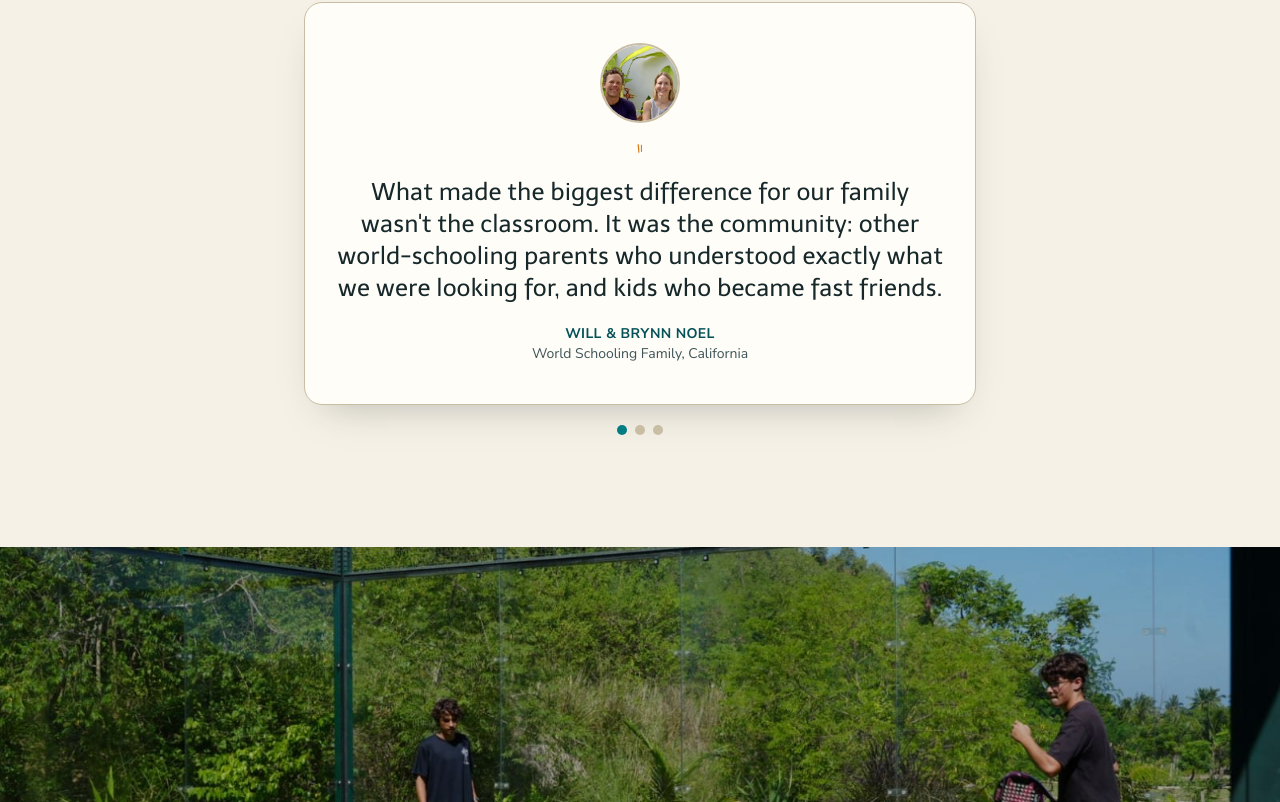
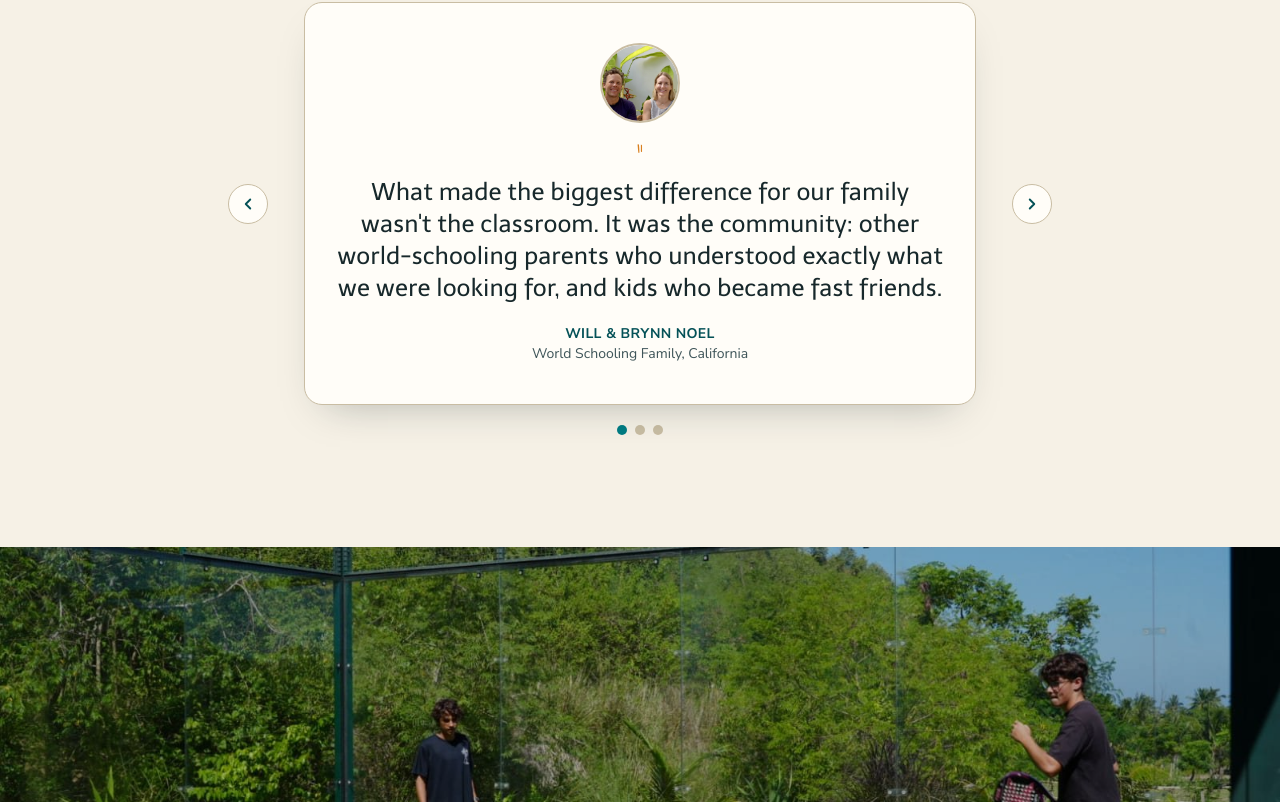
Before and after one commit to rebeccakfurness-boop/selongbayschool, a Next.js app: page / in a window 1280 px wide. Shown: the part 2746-3548 px from the top of the page. Built offline with nearby package versions, Linux system fonts and the light colour scheme; no server answers.

Commit message:
Add arrow navigation and swipe support to testimonials carousel
- Desktop/tablet: prev/next arrow buttons beside the card
- Mobile: swipe left/right to change testimonial, with a
  "Swipe to see more · x of y" hint since the dots alone weren't
  making it obvious there were multiple entries

```diff
--- a/src/components/Testimonials.tsx
+++ b/src/components/Testimonials.tsx
@@ -1,16 +1,56 @@
 'use client';
 
 import Image from 'next/image';
-import { useState } from 'react';
+import { useRef, useState } from 'react';
 import { testimonials } from '@/lib/site-content';
+
+const SWIPE_THRESHOLD = 50;
 
 export default function Testimonials() {
   const [index, setIndex] = useState(0);
   const testimonial = testimonials[index];
+  const touchStartX = useRef<number | null>(null);
+
+  const goTo = (i: number) => setIndex((i + testimonials.length) % testimonials.length);
+  const goPrev = () => goTo(index - 1);
+  const goNext = () => goTo(index + 1);
+
+  const handleTouchStart = (e: React.TouchEvent) => {
+    touchStartX.current = e.touches[0].clientX;
+  };
+
+  const handleTouchEnd = (e: React.TouchEvent) => {
+    if (touchStartX.current === null) return;
+    const delta = e.changedTouches[0].clientX - touchStartX.current;
+    if (delta > SWIPE_THRESHOLD) {
+      goPrev();
+    } else if (delta < -SWIPE_THRESHOLD) {
+      goNext();
+    }
+    touchStartX.current = null;
+  };
 
   return (
     <div className="mx-auto max-w-2xl text-center">
-      <div className="rounded-md border border-sand-line bg-paper px-8 py-10 shadow-soft transition-opacity duration-300">
+      <div className="relative">
+        {testimonials.length > 1 && (
+          <button
+            type="button"
+            onClick={goPrev}
+            aria-label="Show previous testimonial"
+            className="absolute left-0 top-1/2 z-10 hidden -translate-x-1/2 -translate-y-1/2 items-center justify-center rounded-full border border-sand-line bg-paper p-2.5 text-teal-deep shadow-soft transition-colors hover:bg-sand sm:-left-5 sm:flex md:-left-14"
+          >
+            <svg width="18" height="18" viewBox="0 0 24 24" fill="none" stroke="currentColor" strokeWidth="2.5" strokeLinecap="round" strokeLinejoin="round">
+              <path d="M15 18l-6-6 6-6" />
+            </svg>
+          </button>
+        )}
+
+        <div
+          onTouchStart={handleTouchStart}
+          onTouchEnd={handleTouchEnd}
+          className="touch-pan-y select-none rounded-md border border-sand-line bg-paper px-8 py-10 shadow-soft transition-opacity duration-300"
+        >
           {testimonial.image && (
             <div className="relative mx-auto mb-4 h-20 w-20 overflow-hidden rounded-full border-2 border-sand-line">
               <Image src={testimonial.image.src} alt={testimonial.image.alt} fill sizes="80px" className="object-cover" />
@@ -25,18 +65,35 @@ export default function Testimonials() {
         </div>
 
         {testimonials.length > 1 && (
+          <button
+            type="button"
+            onClick={goNext}
+            aria-label="Show next testimonial"
+            className="absolute right-0 top-1/2 z-10 hidden -translate-y-1/2 translate-x-1/2 items-center justify-center rounded-full border border-sand-line bg-paper p-2.5 text-teal-deep shadow-soft transition-colors hover:bg-sand sm:-right-5 sm:flex md:-right-14"
+          >
+            <svg width="18" height="18" viewBox="0 0 24 24" fill="none" stroke="currentColor" strokeWidth="2.5" strokeLinecap="round" strokeLinejoin="round">
+              <path d="M9 18l6-6-6-6" />
+            </svg>
+          </button>
+        )}
+      </div>
+
+      {testimonials.length > 1 && (
+        <>
+          <p className="mt-3 text-xs text-ink-soft sm:hidden">Swipe to see more &middot; {index + 1} of {testimonials.length}</p>
           <div className="mt-5 flex justify-center gap-2">
             {testimonials.map((t, i) => (
               <button
                 key={t.name}
                 type="button"
-              onClick={() => setIndex(i)}
+                onClick={() => goTo(i)}
                 aria-label={`Show testimonial from ${t.name}`}
                 aria-current={i === index}
                 className={`h-2.5 w-2.5 rounded-full transition-colors ${i === index ? 'bg-teal' : 'bg-sand-line hover:bg-teal/50'}`}
               />
             ))}
           </div>
+        </>
       )}
     </div>
   );
```
Lines whose indentation alone changed are shown as unchanged.
